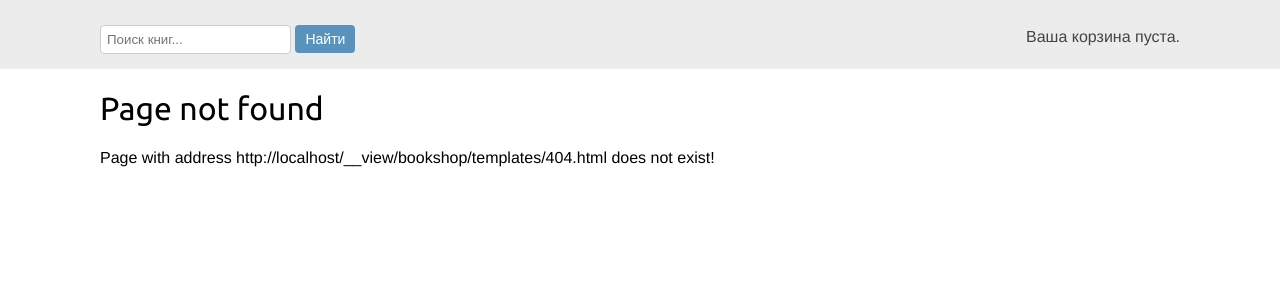
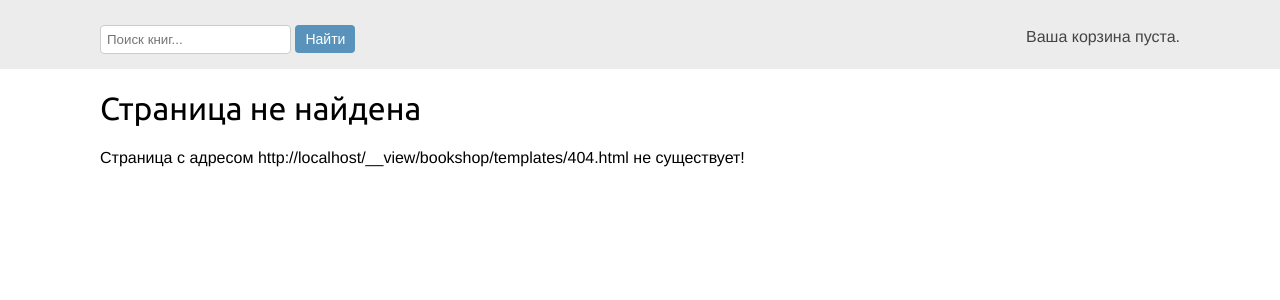
Before and after one commit to Damir102938/bookshopsite, a Django app: template bookshop/templates/404.html in a window 1280 px wide. Shown: the part 46-346 px from the top of the page. Run offline with Django 3.2, Linux system fonts and the light colour scheme; the template is opened without the code that fills it, so the values that code supplies are empty.

Commit message:
Initial commit

```diff
--- a/bookshop/bookshop/settings.py
+++ b/bookshop/bookshop/settings.py
@@ -25,9 +25,9 @@ SECRET_KEY = (
 )
 
 # SECURITY WARNING: don't run with debug turned on in production!
-DEBUG = True
+DEBUG = False
 
-ALLOWED_HOSTS = []
+ALLOWED_HOSTS = ['127.0.0.1', 'localhost']
 
 
 # Application definition
--- a/bookshop/templates/403csrf.html
+++ b/bookshop/templates/403csrf.html
@@ -2,5 +2,5 @@
 {% block title %}Ошибка CSRF токена{% endblock %}
 {% block content %}
   <h1>Ошибка CSRF токена. 403</h1>
-  <a href="{% url 'blog:index' %}">Вернуться на главную</a>
+  <a href="{% url 'shop:book_list' %}">Вернуться на главную</a>
 {% endblock %}
--- a/bookshop/templates/404.html
+++ b/bookshop/templates/404.html
@@ -1,6 +1,6 @@
 {% extends "shop/base.html" %}
-{% block title %}Page not found{% endblock %}
+{% block title %}Страница не найдена{% endblock %}
 {% block content %}
-  <h1>Page not found</h1>
-  <p>Page with address {{ request.build_absolute_uri }} does not exist!</p>
+  <h1>Страница не найдена</h1>
+  <p>Страница с адресом {{ request.build_absolute_uri }} не существует!</p>
 {% endblock %}
--- a/bookshop/templates/500.html
+++ b/bookshop/templates/500.html
@@ -1,6 +1,6 @@
 {% extends "shop/base.html" %}
-{% block title %}Server error{% endblock %}
+{% block title %}Ошибка сервера{% endblock %}
 {% block content %}
-  <h1>Server error</h1>
-  <p>Something went wrong on the server!</p>
+  <h1>Ошибка сервера</h1>
+  <p>Произошла ошибка на сервере!</p>
 {% endblock %}
```
